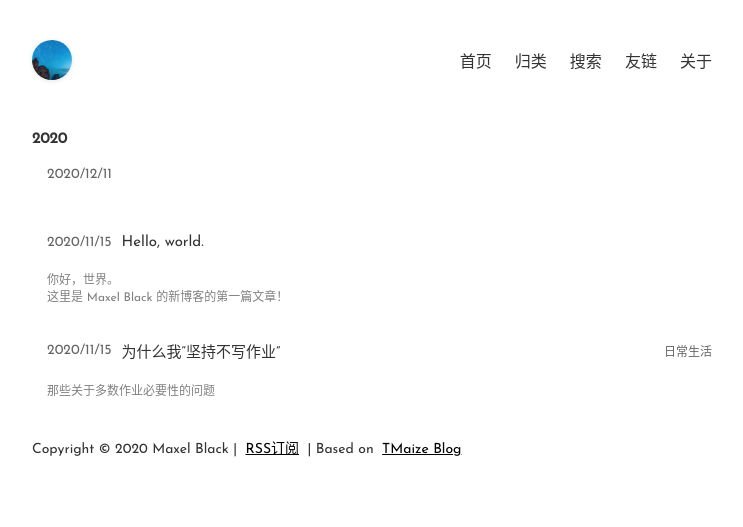
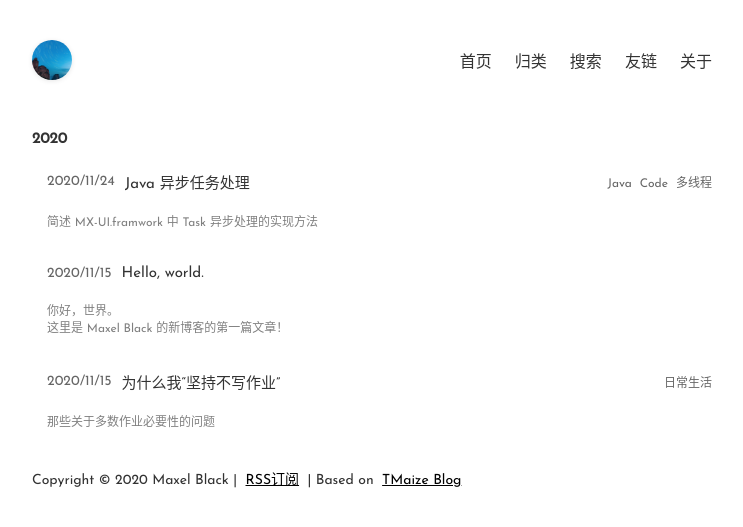
Before and after one commit to maxelblack/blog, a Jekyll site: the page built from index.html, in a window 1280 px wide. Shown: the top 527 px of the page, without its empty margins (268-1011 px from the left). Built offline with Jekyll 4.4.1, drawn with Linux system fonts in a browser that asks for light colours; some web fonts are replaced; comment, search, counter and statistics services are not loaded.

Commit message:
Update the website.

```diff
--- a/_posts/2020-11-24-java.md
+++ b/_posts/2020-11-24-java.md
@@ -1,7 +1,8 @@
 ---
 layout: mypost
 title: "Java 异步任务处理"
-categories: [Java] [Code] [多线程]
+excerpt: 简述 MX-UI.framwork 中 Task 异步处理的实现方法
+categories: [Java, Code, 多线程]
 ---
 *<font color="grey">
 今晚突然选择性失眠，这篇文章就是睡不着时作消遣的，估计逻辑会很乱的吧...其实文章的发布日期应该是 11/25 ， 24 日半夜写起的就索性写了 24 日的日期啦。<br />
```
